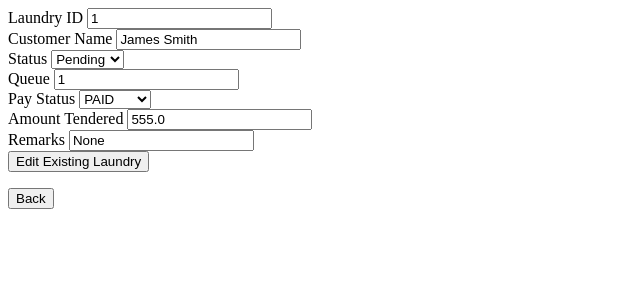
After one commit to inamonanymous/case_study_aaron, a Flask app: page /edit_existing_laundry/1 in a window 1280 px wide. The commit adds this page. Shown: the top 300 px of the page, without its empty margins (0-640 px from the left). Run offline with Flask 3, Linux system fonts and the light colour scheme; the visitor is signed in with stand-in values (Sample User, id 1); data comes from the database, SQL or seed files in the repository; parts of the project's set-up code (start-up, migrations or seed data) failed here and were passed over.

Commit message:
finishing touched | fixing bug in edit_laundry route

```diff
--- a/app.py
+++ b/app.py
@@ -3,11 +3,54 @@ from model import db, Users, LaundryList, LaundryCategories, LaundryItems, Suppl
 import datetime
 from sqlalchemy.orm import aliased
 
-
 app = Flask(__name__)
 app.config['SQLALCHEMY_DATABASE_URI'] = 'mysql://root:@localhost/laundry_aaron'
 db.init_app(app)
 app.secret_key = 'ajdshfaskdjhf'
+
+@app.route('/edit_laundry', methods=['POST', 'GET'])
+def edit_laundry():
+    id, customer_name, status, queue, pay_status, amount_tendered, remarks = request.form['id'], request.form['customer_name'], request.form['status'], request.form['queue'], request.form['pay_status'], request.form['amount_tendered'], request.form['remarks']
+    laundry_obj = LaundryList.query.filter_by(id=id).first()
+    if pay_status==0:
+        if laundry_obj.amount_tendered < laundry_obj.total_amount:
+            return redirect(url_for('dashboard'))
+        laundry_obj.amount_change = laundry_obj.amount_tendered - laundry_obj.total_amount
+        laundry_obj.cutomer_name=customer_name
+        laundry_obj.status=status
+        laundry_obj.pay_status=1
+        laundry_obj.queue=queue
+        laundry_obj.amount_tendered=amount_tendered
+        laundry_obj.remarks=remarks
+        db.session.commit()
+        return redirect('/option/option2')
+
+    laundry_obj.cutomer_name=customer_name
+    laundry_obj.status=status
+    laundry_obj.queue=queue
+    laundry_obj.remarks=remarks
+    db.session.commit()
+    return redirect('/option/option2')
+
+@app.route('/edit_existing_laundry/<int:id>')
+def edit_existing_laundry(id):
+    if 'username' in session:
+        laundry_obj = LaundryList.query.filter_by(id=id).first()
+        return render_template('edit_laundry_form.html', obj=laundry_obj)
+    return redirect(url_for('index'))
+
+@app.route('/save_user', methods=['POST', 'GET'])
+def save_user():
+    if 'username' in session:
+        current_user = Users.query.filter_by(username=session.get('username', "")).first()
+        if current_user.type==1 and request.method=="POST":
+            name, username, password, type = request.form['name'], request.form['username'], request.form['password'], request.form['type']
+            user_entry = Users(name=name, username=username, password=password, type=type)
+            db.session.add(user_entry)
+            db.session.commit()
+            return redirect('/option/option7')
+        return redirect(url_for('dashboard'))
+    return redirect(url_for('index'))
 
 @app.route('/manage_inventory', methods=['POST', 'GET'])
 def manage_inventory():
@@ -86,10 +129,39 @@ def save_laundry():
         laundry_category = request.form['laundry_category']
         weight = request.form['weight']
         amount = request.form['amount']  # This will be the calculated amount
+        paid = request.form['paid']
 
-        # You can now process and save this data to your database or perform any other necessary actions
+        if paid:
+            amount_from_cus, change = float(request.form['amount_from_cus']), float(request.form['change'])
+            if change>amount_from_cus:
+                return redirect(url_for('dashboard'))
+            laundry_list_entry = LaundryList(
+                customer_name=customer_name,
+                status=0,
+                queue=1,
+                total_amount=amount,
+                pay_status=paid,
+                amount_tendered=amount_from_cus,
+                amount_change=change,
+                remarks=remarks,
+                date_created=datetime.datetime.now()
+            )
 
-        # Example: Create a new LaundryList entry in the database
+            laundry_category_obj=LaundryCategories.query.filter_by(name=laundry_category).first()
+            db.session.add(laundry_list_entry)
+            db.session.commit()
+            laundry_item_entry = LaundryItems(
+                laundry_category_id=laundry_category_obj.id,
+                weight=weight,
+                laundry_id=laundry_list_entry.id,
+                unit_price=laundry_category_obj.price,
+                amount=amount
+            )
+
+            db.session.add(laundry_item_entry)
+            db.session.commit()
+            return redirect('/option/option2')
+
         laundry_list_entry = LaundryList(
             customer_name=customer_name,
             status=0,
@@ -118,7 +190,7 @@ def save_laundry():
         db.session.commit()
 
         # Redirect to the desired page after processing
-        return redirect(url_for('dashboard'))
+        return redirect('/option/option2')
     return redirect(url_for('index'))
 
 @app.route('/get_laundry_data', methods=['GET'])
@@ -135,23 +207,8 @@ def get_laundry_data():
         print(filtered_data_dict)
         return jsonify(filtered_data_dict)
     return redirect(url_for('index'))
-"""
-@app.route('/get_inventory_data', methods=['GET'])
-def get_inventory_data():
-    if 'username' in session:
-        supply_list_all_obj = SupplyList.query.all()
-        inventory_list_all_obj = Inventory.query.all()
-        selected_category = request.args.get('id')
-        filtered_data = [i for i in inventory_list_all_obj if i.supply_id == [x.id for x in supply_list_all_obj]]
-        filtered_data_dict = [{
-                            'date_created': i.date_created,
-                            'supply_name': i.name,
-                            'qty': i.qty,
-                            'type': i.type
-                               } for i in filtered_data]
-        return filtered_data_dict
-    return redirect(url_for('index'))
-"""
+
+
 @app.route('/option/<option>')
 def option(option):
     if 'username' in session:
@@ -187,6 +244,9 @@ def option(option):
         #values to display in reports page
         report_list_all_obj = LaundryList.query.filter_by(status=3).all()
 
+        users_list_all_obj = Users.query.all()
+        #values to display in users page
+
         return render_template('dashboard.html', selected_option=option,
                                profit=profit,
                                customer=customer,
@@ -197,7 +257,8 @@ def option(option):
                                inventory_list_all_obj=inventory_list_all_obj,
                                joined_supply_inventory_obj=joined_supply_inventory_obj,
                                joined_main_supply_inventory_obj=joined_main_supply_inventory_obj,
-                               report_list_all_obj=report_list_all_obj)
+                               report_list_all_obj=report_list_all_obj,
+                               users_list_all_obj=users_list_all_obj)
 
     return redirect(url_for('index'))
 
--- /dev/null
+++ b/templates/edit_laundry_form.html
@@ -0,0 +1,45 @@
+<div>
+    <form action="/edit_laundry" method="post">
+        <label for="id">Laundry ID</label>
+        <input type="text" name="id" id="id" value="{{ obj.id }}" readonly>
+        <br>
+        <label for="customer_name">Customer Name</label>
+        <input type="text" name="customer_name" id="customer_name" value="{{ obj.customer_name }}">
+        <br>
+        <label for="status">Status</label>
+        <select name="status" id="status" value={{ obj.status }}>
+            <option value=0>Pending</option>
+            <option value=1>Ongoing</option>
+            <option value=2>Ready</option>
+            <option value=3>Claimed</option>
+        </select>
+        <br>
+        <label for="queue">Queue</label>
+        <input type="text" name="queue" id="queue" value="{{ obj.queue }}">
+        <br>
+        <label for="pay_status">Pay Status</label>
+        <select name="pay_status" id="pay_status">
+            {% if obj.pay_status==1 %}
+            <option value=0>UNPAID</option>
+            <option value=1 selected>PAID</option>
+            {% else %}
+            <option value=0 selected>UNPAID</option>
+            <option value=1>PAID</option>
+            {% endif %}
+        </select>
+        <br>
+        <label for="amount_tendered">Amount Tendered</label>
+        <input type="number" name="amount_tendered" id="amount_tendered" value="{{ obj.amount_tendered }}">
+        <br>
+        <label for="customer_name">Remarks</label>
+        <input type="text" name="remarks" id="remarks" value="{{ obj.remarks }}">
+        <br>
+        <button type="submit">Edit Existing Laundry</button>
+    </form>
+</div>
+
+<div>
+    <a href="/option/option2">
+        <button>Back</button>
+    </a>
+</div>
--- a/templates/reports.html
+++ b/templates/reports.html
@@ -1,3 +1,4 @@
+<div>
     <table>
         <thead>
             <th>
@@ -27,3 +28,4 @@
             {% endfor %}
         </tbody>
     </table>
+</div>
```
Also changed, not shown: laundry_aaron.sql (added, +272 -0 lines), laundry_list.sql (deleted, +0 -78 lines), static/js/laundry_list.js (+22 -0 lines), templates/dashboard.html (+7 -0 lines), templates/laundry_list.html (+68 -6 lines), templates/users.html (added, +71 -0 lines). Lines whose indentation alone changed are shown as unchanged.
